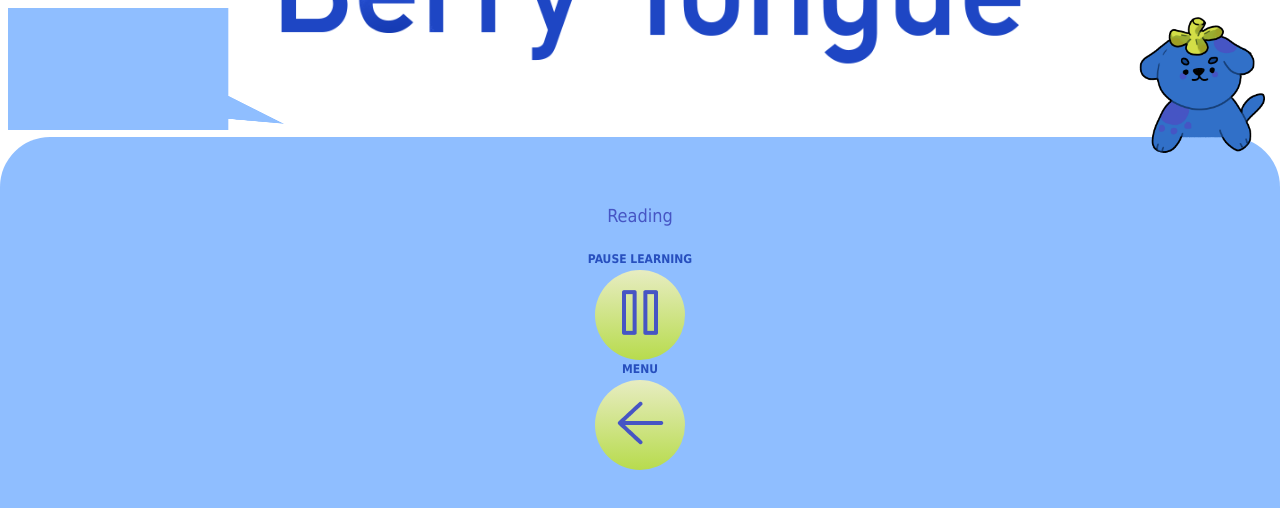
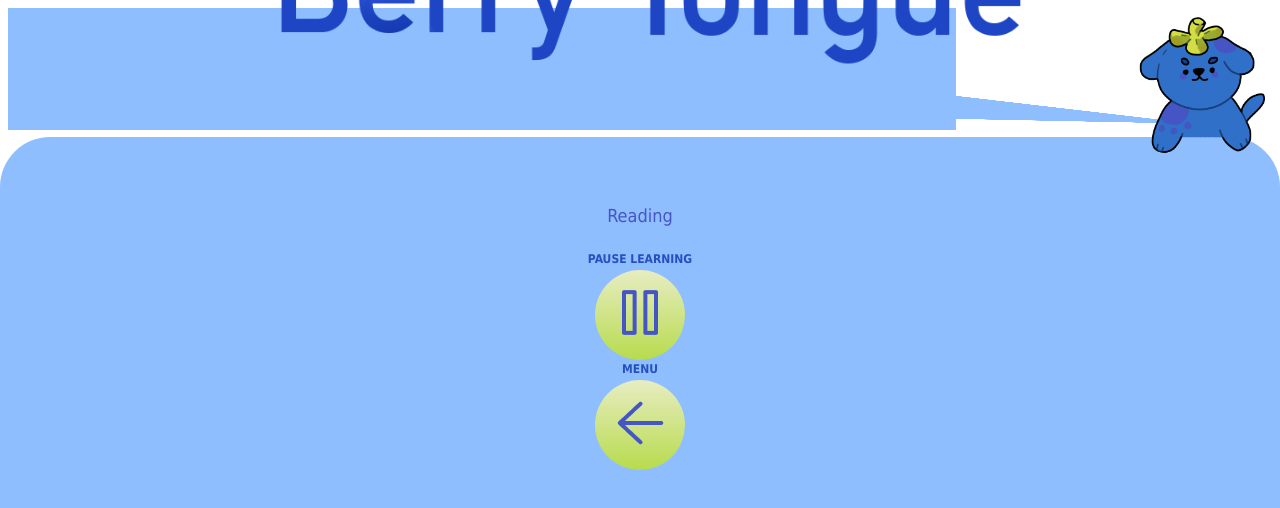
Before and after one commit to JonOuyang/Cerebral-Hackathon-Project, a browser extension: page bruin_berry/pages/reading/reading_active.html in a window 1280 px wide. Drawn offline with Linux system fonts and the light colour scheme.

Commit message:
width percent calc

```diff
--- a/bruin_berry/style.css
+++ b/bruin_berry/style.css
@@ -250,6 +250,6 @@
 .textbubble {
     position:absolute;
     display: block;
-    width: 276px;
+    width: calc(100% - 276px/3); /*276*/
     height: 122px;
 }
```
